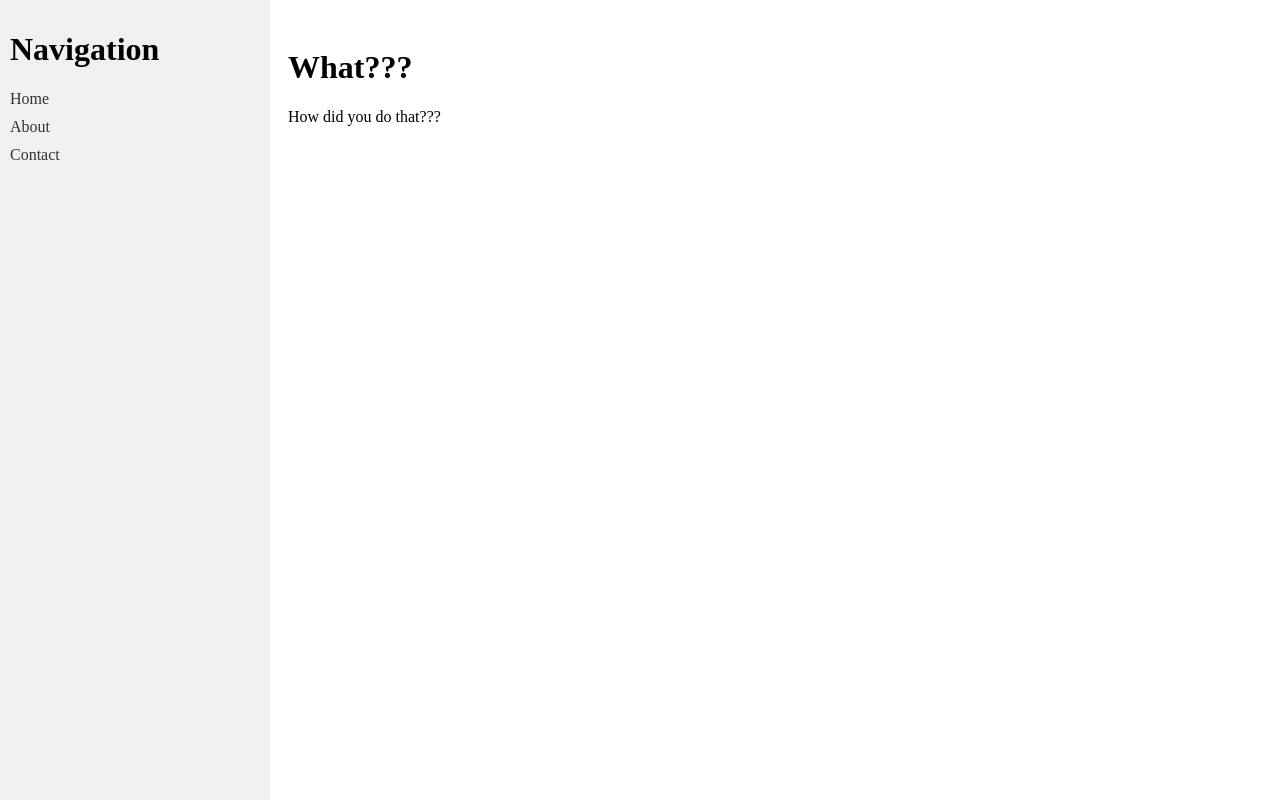
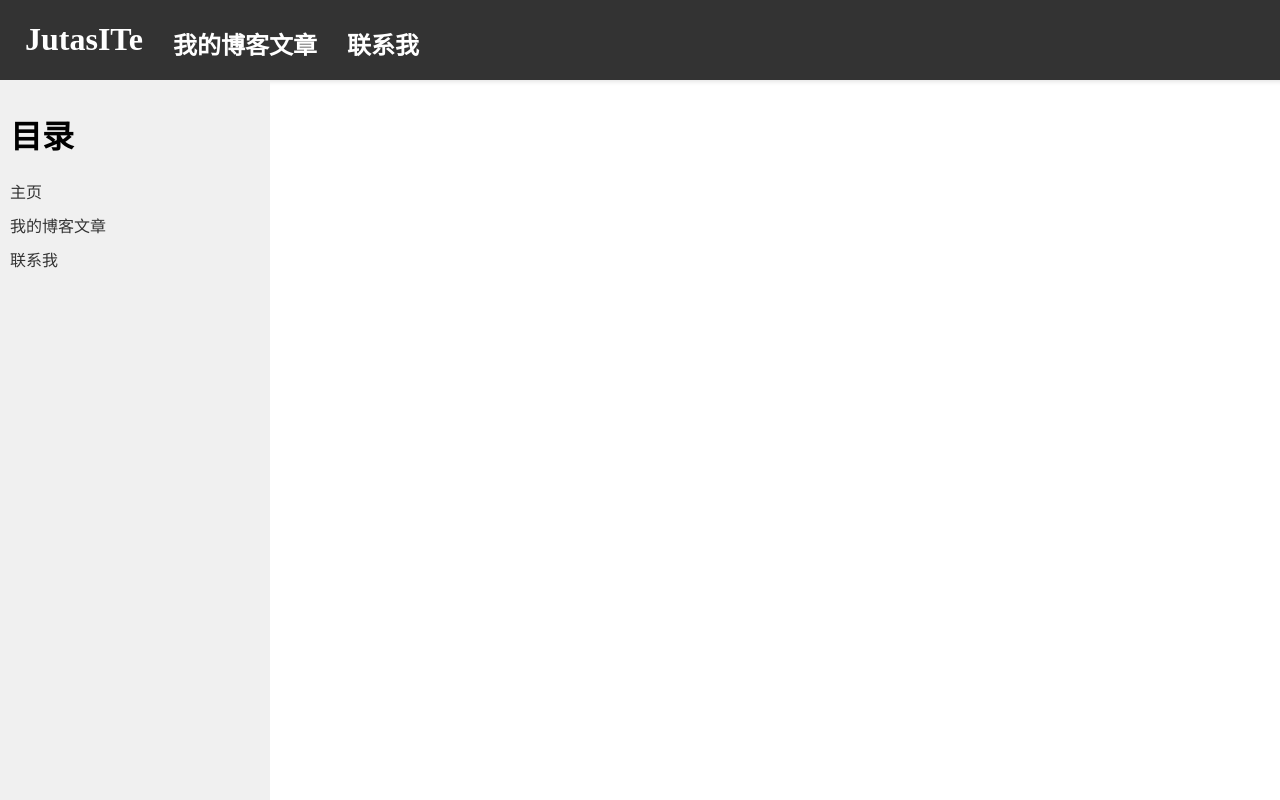
Before and after one commit to JoecosB/TestFlaskApp, a Vue app in the folder frontend/: page /troll in a window 1280 px wide. Built offline with nearby package versions, Linux system fonts and the light colour scheme.

Commit message:
Changed navigation outfit

```diff
--- a/frontend/src/App.vue
+++ b/frontend/src/App.vue
@@ -1,6 +1,7 @@
 <template>
   <div id="app">
-    <sideBar/>
+    <NavBar/>
+    <SideBar/>
     <div class="main-content">
       <router-view/>
     </div>
@@ -8,11 +9,13 @@
 </template>
 
 <script>
+import NavBar from "@/components/NavBar.vue";
 import SideBar from "@/components/SideBar.vue";
 
 export default {
   name: 'App',
   components: {
+    NavBar,
     SideBar
   }
 }
@@ -20,7 +23,9 @@ export default {
 
 <style>
 .main-content {
-  margin-left: 260px; /* 侧边栏宽度加上一些额外空间 */
+  margin-left: 260px;
+  margin-right: 260px;
+  margin-top: 70px;
   padding: 20px; /* 内边距 */
 }
 </style>
--- /dev/null
+++ b/frontend/src/components/NavBar.vue
@@ -0,0 +1,56 @@
+<template>
+  <div class="navbar">
+    <ul>
+      <li><router-link to="/" class="route-li"><h1>JutasITe</h1></router-link></li>
+      <li><router-link to="/about" class="route-li"><h2>我的博客文章</h2></router-link></li>
+      <li><router-link to="/contact" class="route-li"><h2>联系我</h2></router-link></li>
+    </ul>
+  </div>
+</template>
+
+<script>
+export default {
+  name: 'Navbar'
+}
+</script>
+
+<style scoped>
+.navbar {
+  position: fixed;
+  width: 100%;
+  height: 60px;
+  background-color: #333333;
+  padding: 10px;
+  left: 0;
+  top: 0;
+  display: flex;
+  align-items: center;
+  justify-content: flex-start; /* 改为左对齐 */
+  box-shadow: 0 2px 4px rgba(0, 0, 0, 0.1);
+}
+
+ul {
+  display: flex;
+  list-style-type: none;
+  margin: 0;
+  padding: 0;
+}
+
+li {
+  margin: 0 15px;
+}
+
+h2 {
+  padding-top: 7px;
+}
+
+.route-li {
+  text-decoration: none;
+  color: white;
+  font-size: 16px;
+}
+
+.route-li:hover {
+  color: #4169E1;
+}
+</style>
--- a/frontend/src/components/SideBar.vue
+++ b/frontend/src/components/SideBar.vue
@@ -1,10 +1,10 @@
 <template>
   <div class="sidebar">
-    <h1>Navigation</h1>
+    <h1>目录</h1>
     <ul>
-      <li><router-link to="/" class="route-li">Home</router-link></li>
-      <li><router-link to="/about" class="route-li">About</router-link></li>
-      <li><router-link to="/contact" class="route-li">Contact</router-link></li>
+      <li><router-link to="/" class="route-li">主页</router-link></li>
+      <li><router-link to="/about" class="route-li">我的博客文章</router-link></li>
+      <li><router-link to="/contact" class="route-li">联系我</router-link></li>
     </ul>
   </div>
 </template>
@@ -23,7 +23,7 @@ export default {
   background-color: #f0f0f0;
   padding: 10px;
   left: 0;
-  top: 0;
+  margin-top: 10px;
 }
 
 ul {
--- a/frontend/src/router/index.js
+++ b/frontend/src/router/index.js
@@ -3,7 +3,6 @@ import { createRouter, createWebHistory } from 'vue-router';
 // 引入页面
 import HomePage from '@/views/HomePage.vue';
 import AboutPage from '@/views/AboutPage.vue';
-import TrollPage from "@/views/TrollPage.vue";
 
 // 定义路由
 const routes = [
@@ -17,11 +16,6 @@ const routes = [
     name: 'About',
     component: AboutPage
   },
-  {
-    path: '/troll',
-    name: 'Troll',
-    component: TrollPage
-  },
 ];
 
 // 创建 router 实例
--- a/frontend/src/views/TrollPage.vue
+++ /dev/null
@@ -1,12 +0,0 @@
-<template>
-  <div>
-    <h1>What???</h1>
-    <p>How did you do that???</p>
-  </div>
-</template>
-
-<script>
-export default {
-  name: 'TrollPage'
-}
-</script>
```
